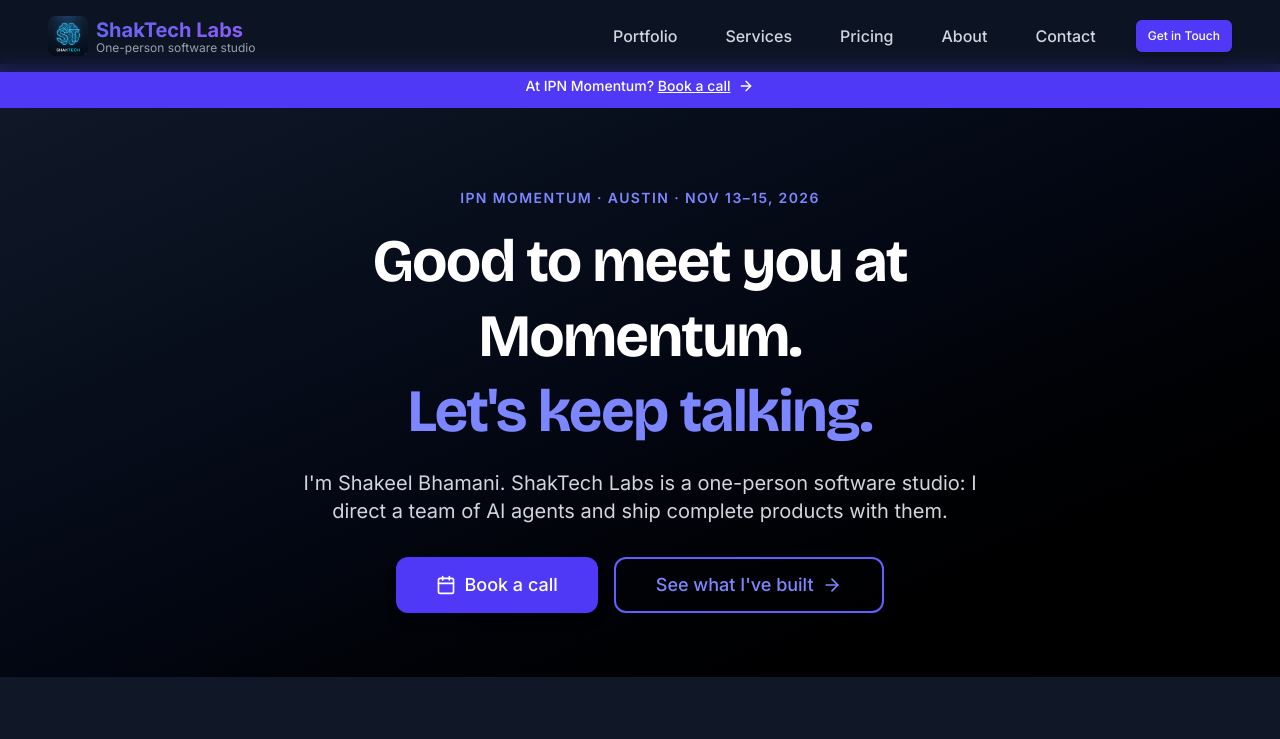
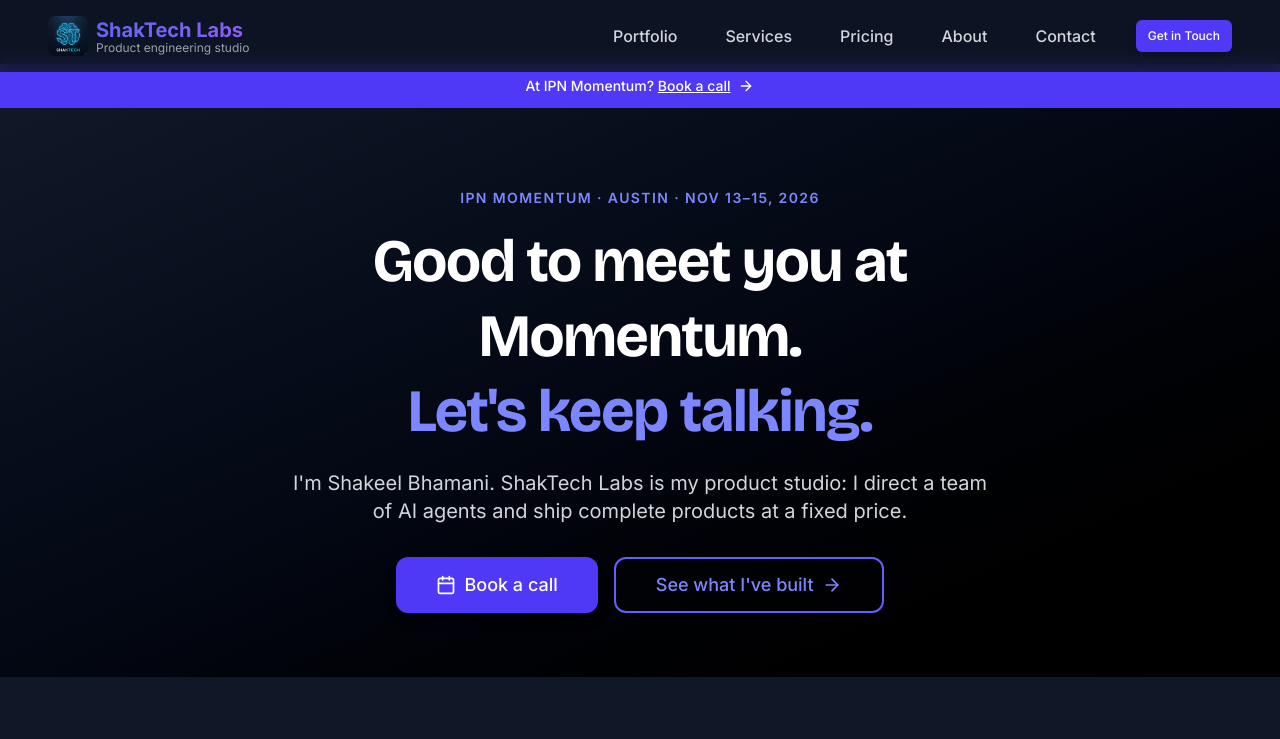
Before and after one commit to shaktech786/shaktech-website, a Next.js app: page /momentum in a window 1280 px wide. Shown: the top 739 px of the page. Built offline with nearby package versions, Linux system fonts and the light colour scheme.

Commit message:
Replace the one-person studio tagline with product engineering studio
Co-Authored-By: Claude Fable 5.2 <noreply@anthropic.com>

```diff
--- a/src/app/about/page.tsx
+++ b/src/app/about/page.tsx
@@ -23,7 +23,7 @@ import Image from "next/image"
 
 export const metadata: Metadata = pageMetadata(
   "About Shakeel Bhamani",
-  "Staff Software Engineer and founder of ShakTech Labs, a one-person software studio in Atlanta. Georgia Tech CS, seven years at Thoughtworks, TEDx speaker, 2017 American Beatbox Championships vice champion.",
+  "Staff Software Engineer and founder of ShakTech Labs, a founder-led product engineering studio in Atlanta. Georgia Tech CS, seven years at Thoughtworks, TEDx speaker, 2017 American Beatbox Championships vice champion.",
   "/about"
 )
 
--- a/src/app/momentum/page.tsx
+++ b/src/app/momentum/page.tsx
@@ -51,8 +51,8 @@ const MomentumPage = () => (
           <span className="block text-indigo-400">Let&apos;s keep talking.</span>
         </h1>
         <p className="text-lg sm:text-xl text-gray-300">
-          I&apos;m Shakeel Bhamani. ShakTech Labs is a one-person software studio: I direct a team
-          of AI agents and ship complete products with them.
+          I&apos;m Shakeel Bhamani. ShakTech Labs is my product studio: I direct a team of AI
+          agents and ship complete products at a fixed price.
         </p>
 
         <div className="mt-8 flex flex-col sm:flex-row items-stretch sm:items-center justify-center gap-4">
--- a/src/app/opengraph-image.tsx
+++ b/src/app/opengraph-image.tsx
@@ -1,13 +1,13 @@
 import { ogSize, renderOgImage } from "@/lib/og"
 
-export const alt = "ShakTech Labs: a one-person software studio"
+export const alt = "ShakTech Labs: a founder-led product engineering studio"
 export const size = ogSize
 export const contentType = "image/png"
 
 export default function OpengraphImage() {
   return renderOgImage(
     "ShakTech Labs",
-    "One engineer. A full product team's output.",
-    "12+ products built solo · Shakeel Bhamani"
+    "Your product, built by a senior engineer and a team of AI agents.",
+    "12+ products shipped · Shakeel Bhamani"
   )
 }
--- a/src/components/buyer-questions.tsx
+++ b/src/components/buyer-questions.tsx
@@ -27,7 +27,7 @@ const BuyerQuestions = () => (
   <section className="py-12 sm:py-16 bg-gray-900" aria-labelledby="buyer-questions-heading">
     <div className="max-w-3xl mx-auto px-4 sm:px-6 lg:px-8">
       <h2 id="buyer-questions-heading" className="text-3xl font-bold text-white mb-8">
-        What people ask before hiring a one-person studio
+        What founders ask before hiring the studio
       </h2>
       <dl className="space-y-8">
         {buyerQuestions.map((item) => (
--- a/src/components/footer.tsx
+++ b/src/components/footer.tsx
@@ -52,12 +52,12 @@ const Footer = () => {
               />
               <div>
                 <span className="text-xl font-bold text-white">ShakTech Labs</span>
-                <div className="text-xs text-gray-400 -mt-1">One-person software studio</div>
+                <div className="text-xs text-gray-400 -mt-1">Product engineering studio</div>
               </div>
             </Link>
 
             <p className="text-gray-400 leading-relaxed mb-4 max-w-md">
-              One engineer directing AI agents to design, build and run complete products at the pace of a full team.
+              A founder-led product studio: a senior engineer directing AI agents to design, build and run complete products.
             </p>
 
             <p className="text-sm text-gray-300 mb-6">
--- a/src/components/navigation.tsx
+++ b/src/components/navigation.tsx
@@ -59,7 +59,7 @@ const Navigation = () => {
             />
             <div aria-hidden="true">
               <span className="text-xl font-bold text-gradient-primary">ShakTech Labs</span>
-              <div className="hidden sm:block text-xs text-gray-400 -mt-1">One-person software studio</div>
+              <div className="hidden sm:block text-xs text-gray-400 -mt-1">Product engineering studio</div>
             </div>
           </Link>
 
--- a/src/components/structured-data.tsx
+++ b/src/components/structured-data.tsx
@@ -10,7 +10,7 @@ const structuredData = {
     "@type": "Person",
     "name": "Shakeel Bhamani",
     "jobTitle": "Staff Software Engineer",
-    "description": "Staff Software Engineer and founder of ShakTech Labs, a one-person software studio. Georgia Tech CS graduate, seven years at Thoughtworks, TEDx speaker.",
+    "description": "Staff Software Engineer and founder of ShakTech Labs, a founder-led product engineering studio. Georgia Tech CS graduate, seven years at Thoughtworks, TEDx speaker.",
     "url": baseUrl,
     "image": `${baseUrl}/shakeel_linkedin.jpeg`,
     "sameAs": [
@@ -61,7 +61,7 @@ const structuredData = {
       "availableLanguage": "en",
       "url": `${baseUrl}/contact`
     }],
-    "description": "A one-person software studio: one engineer directing AI agents to design, build and run complete products."
+    "description": "A founder-led product engineering studio: a senior engineer directing AI agents to design, build and run complete products."
   },
   website: {
     "@context": "https://schema.org",
```
